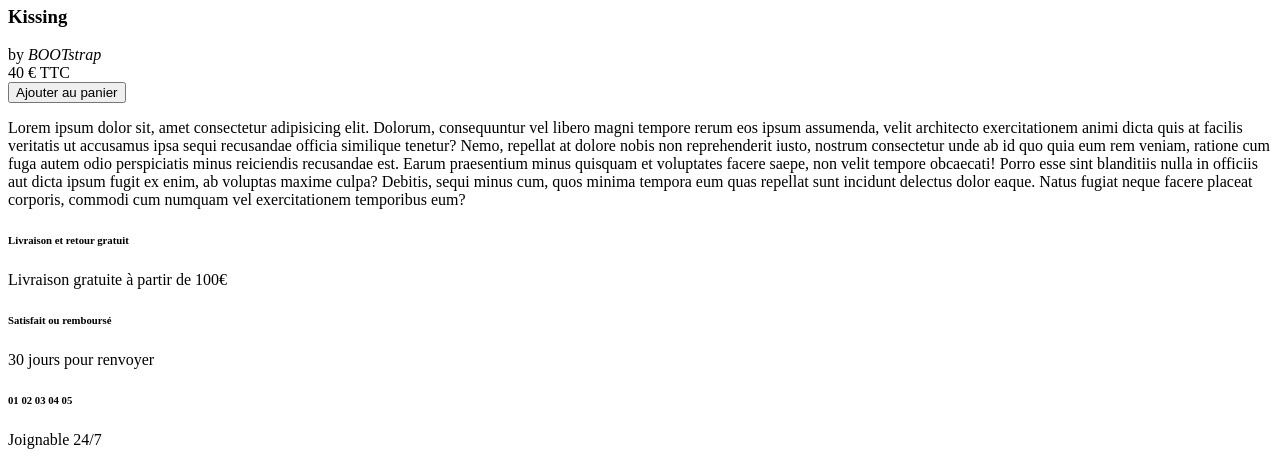
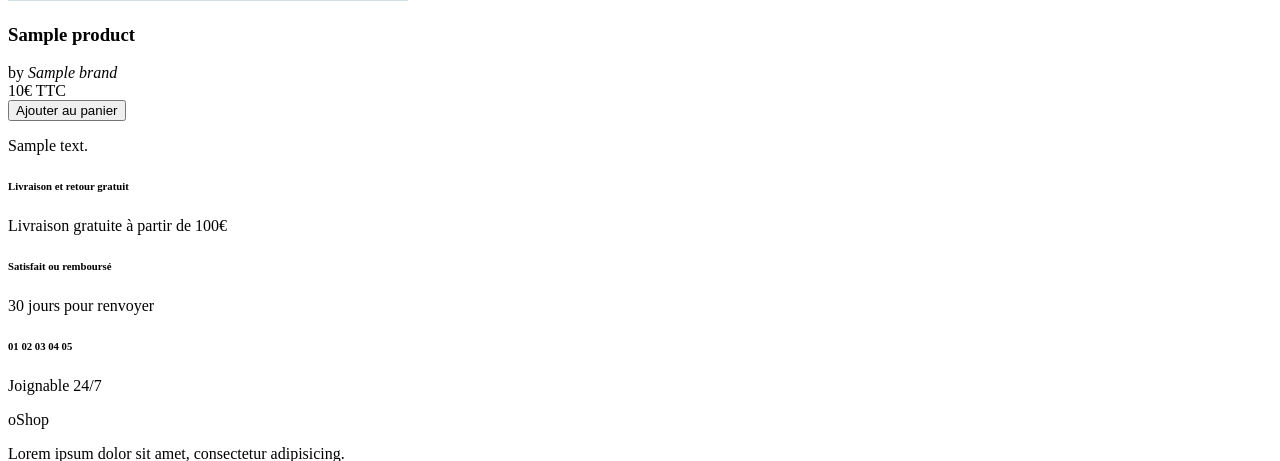
Before and after one commit to aokiiji76/shoesshop, a Symfony app: template templates/pages/product/details.html.twig in a window 1280 px wide. Shown: the part 752-1213 px from the top of the page. Run offline with Twig, Linux system fonts and the light colour scheme; the template is opened without the code that fills it: most values are stand-ins (such as "Sample title", 1, 10 or a date in 2020); grey boxes marked "Sample" are stand-in pictures; some libraries are stand-ins or nearby versions.

Commit message:
detail product

```diff
--- a/src/Controller/Admin/ProductCrudController.php
+++ b/src/Controller/Admin/ProductCrudController.php
@@ -50,7 +50,7 @@
             ->setBasePath(self::PRODUCT_BASE_PATH)
             ->setUploadDir(self::PRODUCT_UPLOAD_DIR),
             TextField::new('name','Nom du produit'),//nom du produit
-            MoneyField::new('price','Prix')->setCurrency('EUR')->setNumDecimals(2),//prix du produit
+            MoneyField::new('price','Prix')->setCurrency('EUR')->setStoredAsCents(false),//prix du produit
             TextEditorField::new('description','Description'),//description du produit
 
             DateTimeField::new('updatedAt')->onlyOnIndex(),
--- a/src/Controller/CatalogController.php
+++ b/src/Controller/CatalogController.php
@@ -51,7 +51,6 @@
     {
         $brand=$brandRepository->find($brandId);
         $products=$productRepository->availableProductByBrand($brandId);
-
         return $this->render('pages/product/list.html.twig', [
             'brand'=>$brand,
             'products'=>$products
--- a/templates/pages/_partials/headerList.html.twig
+++ b/templates/pages/_partials/headerList.html.twig
@@ -1,5 +1,4 @@
 {% set route = app.request.get('_route') %}
-{{ route }}
 <section class="hero">
     <div class="container">
         <!-- Breadcrumbs -->
--- a/templates/pages/accueil.html.twig
+++ b/templates/pages/accueil.html.twig
@@ -15,7 +15,7 @@
           <div class="card-img-overlay d-flex align-items-center">
             <div class="w-100 py-3">
               <h2 class="display-3 font-weight-bold mb-4"> {{category.name}} </h2>
-              <a href="category.html" class="btn btn-light">{{category.subtitle}}</a>
+              <a href="{{path('catalogCategory',{categoryId:category.id} )}}" class="btn btn-light">{{category.subtitle}}</a>
             </div>
           </div>
         </div>
@@ -34,7 +34,7 @@
             <div class="card-img-overlay d-flex align-items-center">
               <div class="w-100">
                 <h2 class="display-4 mb-4">{{category.name}}</h2>
-                <a href="category.html" class="btn btn-light">{{category.subtitle}}</a>
+                <a href="{{path('catalogCategory',{categoryId:category.id} )}}" class="btn btn-light">{{category.subtitle}}</a>
               </div>
             </div>
           </div>
--- a/templates/pages/product/details.html.twig
+++ b/templates/pages/product/details.html.twig
@@ -7,8 +7,9 @@
     <div class="container">
       <!-- Breadcrumbs -->
       <ol class="breadcrumb justify-content-center">
-        <li class="breadcrumb-item"><a href="index.html">Home</a></li>
-        <li class="breadcrumb-item active">Détente</li>
+        <li class="breadcrumb-item"><a href=" {{path('accueil')}} ">Accueil</a></li>
+        <li class="breadcrumb-item"> {{product.category}} </li>
+        <li class="breadcrumb-item active"> {{product.type}} </li>
       </ol>
     </div>
   </section>
@@ -21,14 +22,14 @@
         <div class="col-lg-6 col-sm-12">
           <div class="product-image">
             <a href="detail.html" class="product-hover-overlay-link">
-              <img src="images/produits/1-kiss.jpg" alt="product" class="img-fluid">
+              <img src=" {{asset('build/images/products/' ~ product.picture)}}" alt="product" class="img-fluid">
             </a>
           </div>
         </div>
         <div class="col-lg-6 col-sm-12">
           <div class="mb-3">
-            <h3 class="h3 text-uppercase mb-1">Kissing</h3>
-            <div class="text-muted">by <em>BOOTstrap</em></div>
+            <h3 class="h3 text-uppercase mb-1"> {{product.name}} </h3>
+            <div class="text-muted">by <em>{{product.brand}} </em></div>
             <div>
               <i class="fa fa-star"></i>
               <i class="fa fa-star"></i>
@@ -38,7 +39,7 @@
             </div>
           </div>
           <div class="my-2">
-            <div class="text-muted"><span class="h4">40 €</span> TTC</div>
+            <div class="text-muted"><span class="h4">{{product.price}}€</span> TTC</div>
           </div>
           <div class="product-action-buttons">
             <form action="" method="post">
@@ -48,7 +49,7 @@
           </div>
           <div class="mt-5">
             <p>
-              Lorem ipsum dolor sit, amet consectetur adipisicing elit. Dolorum, consequuntur vel libero magni tempore rerum eos ipsum assumenda, velit architecto exercitationem animi dicta quis at facilis veritatis ut accusamus ipsa sequi recusandae officia similique tenetur? Nemo, repellat at dolore nobis non reprehenderit iusto, nostrum consectetur unde ab id quo quia eum rem veniam, ratione cum fuga autem odio perspiciatis minus reiciendis recusandae est. Earum praesentium minus quisquam et voluptates facere saepe, non velit tempore obcaecati! Porro esse sint blanditiis nulla in officiis aut dicta ipsum fugit ex enim, ab voluptas maxime culpa? Debitis, sequi minus cum, quos minima tempora eum quas repellat sunt incidunt delectus dolor eaque. Natus fugiat neque facere placeat corporis, commodi cum numquam vel exercitationem temporibus eum?
+            {{product.description}}
             </p>
           </div>
         </div>
--- a/templates/pages/product/list.html.twig
+++ b/templates/pages/product/list.html.twig
@@ -35,13 +35,13 @@
         </div>
         <div class="product-action-buttons">
           <a href="#" class="btn btn-outline-dark btn-product-left"><i class="fa fa-shopping-cart"></i></a>
-          <a href="detail.html" class="btn btn-dark btn-buy"><i class="fa-search fa"></i><span
+          <a href=" {{path('productDetail',{productId:product.id})}} " class="btn btn-dark btn-buy"><i class="fa-search fa"></i><span
               class="btn-buy-label ml-2">Voir</span></a>
         </div>
         <div class="py-2">
           <p class="text-muted text-sm mb-1"> {{product.type}} </p>
           <h3 class="h6 text-uppercase mb-1"><a href="detail.html" class="text-dark">{{product.name}}</a></h3><span
-            class="text-muted">40€</span>
+            class="text-muted">{{product.price}}€</span>
         </div>
       </div>
       <!-- /product-->
```
Also changed, not shown: src/Controller/ProductController.php (+8 -4 lines).
